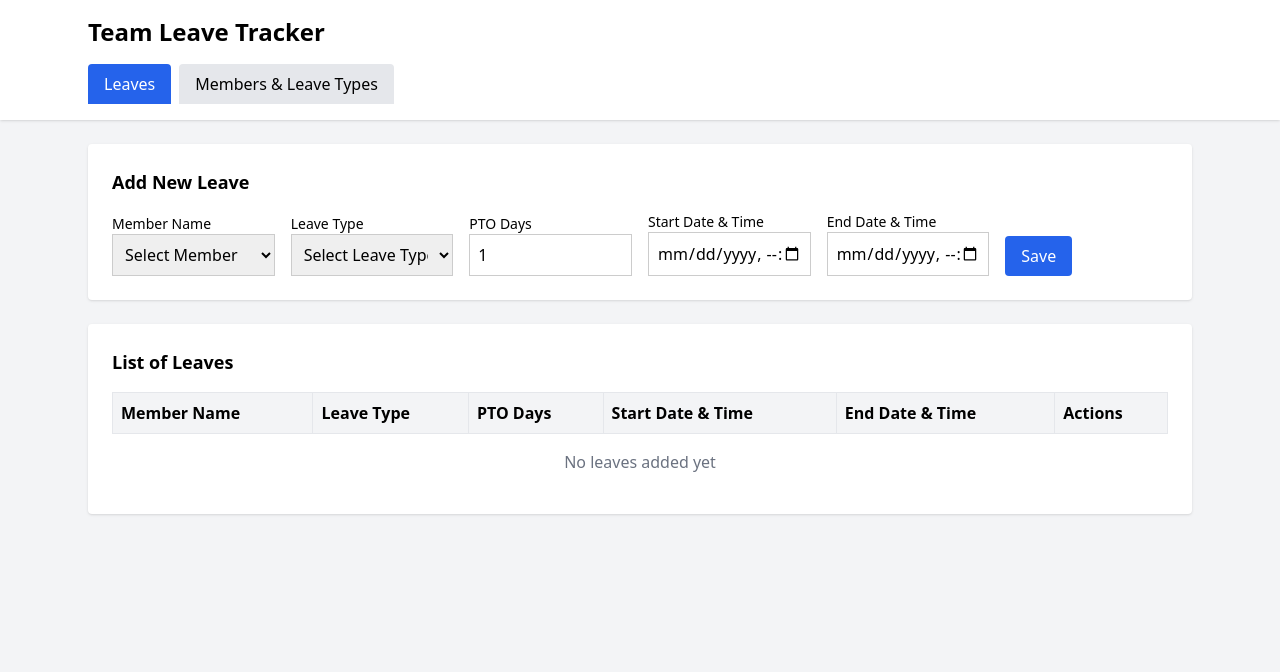
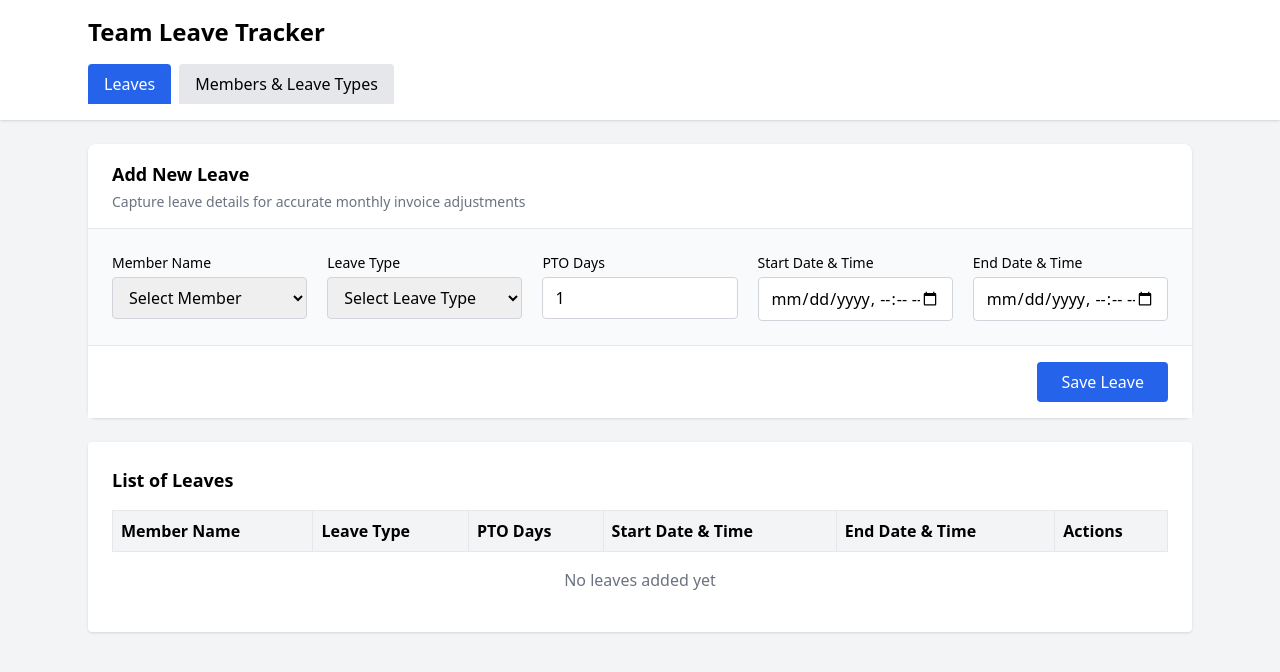
Before and after one commit to pinaki-GH/leave-tracker, a Next.js app: page / in a window 1280 px wide. Shown: the top 672 px of the page. Built offline with nearby package versions, Linux system fonts and the light colour scheme.

Commit message:
Update LeaveForm.tsx

```diff
--- a/components/LeaveForm.tsx
+++ b/components/LeaveForm.tsx
@@ -15,7 +15,7 @@ export default function LeaveForm({
   onAdd,
   onUpdate,
   editingLeave,
-  onCancelEdit
+  onCancelEdit,
 }: Props) {
   const [members, setMembers] = useState<string[]>([]);
   const [types, setTypes] = useState<string[]>([]);
@@ -24,7 +24,7 @@ export default function LeaveForm({
     leaveType: "",
     ptoDays: 1,
     startDate: "",
-    endDate: ""
+    endDate: "",
   });
 
   useEffect(() => {
@@ -51,23 +51,36 @@ export default function LeaveForm({
       leaveType: "",
       ptoDays: 1,
       startDate: "",
-      endDate: ""
+      endDate: "",
     });
   };
 
   return (
-    <div className="bg-white p-6 rounded shadow mb-6">
-      <h2 className="text-lg font-bold mb-4">
+    <div className="bg-white rounded-lg shadow mb-6">
+      {/* Header */}
+      <div className="border-b px-6 py-4">
+        <h2 className="text-lg font-semibold">
           {editingLeave ? "Edit Leave" : "Add New Leave"}
         </h2>
+        <p className="text-sm text-gray-500 mt-1">
+          Capture leave details for accurate monthly invoice adjustments
+        </p>
+      </div>
 
-      <div className="grid grid-cols-6 gap-4 items-end">
+      {/* Form Body */}
+      <div className="px-6 py-6 bg-gray-50">
+        <div className="grid grid-cols-1 md:grid-cols-2 lg:grid-cols-5 gap-5">
+          {/* Member */}
           <div>
-          <label className="block text-sm font-medium">Member Name</label>
+            <label className="block text-sm font-medium mb-1">
+              Member Name
+            </label>
             <select
-            className="w-full border p-2"
+              className="w-full rounded border border-gray-300 px-3 py-2 focus:outline-none focus:ring-2 focus:ring-blue-500"
               value={form.memberName}
-            onChange={e => setForm({ ...form, memberName: e.target.value })}
+              onChange={e =>
+                setForm({ ...form, memberName: e.target.value })
+              }
             >
               <option value="">Select Member</option>
               {members.map(m => (
@@ -76,12 +89,17 @@ export default function LeaveForm({
             </select>
           </div>
 
+          {/* Leave Type */}
           <div>
-          <label className="block text-sm font-medium">Leave Type</label>
+            <label className="block text-sm font-medium mb-1">
+              Leave Type
+            </label>
             <select
-            className="w-full border p-2"
+              className="w-full rounded border border-gray-300 px-3 py-2 focus:outline-none focus:ring-2 focus:ring-blue-500"
               value={form.leaveType}
-            onChange={e => setForm({ ...form, leaveType: e.target.value })}
+              onChange={e =>
+                setForm({ ...form, leaveType: e.target.value })
+              }
             >
               <option value="">Select Leave Type</option>
               {types.map(t => (
@@ -90,53 +108,72 @@ export default function LeaveForm({
             </select>
           </div>
 
+          {/* PTO Days */}
           <div>
-          <label className="block text-sm font-medium">PTO Days</label>
+            <label className="block text-sm font-medium mb-1">
+              PTO Days
+            </label>
             <input
               type="number"
-            className="w-full border p-2"
+              min={0.5}
+              step={0.5}
+              className="w-full rounded border border-gray-300 px-3 py-2 focus:outline-none focus:ring-2 focus:ring-blue-500"
               value={form.ptoDays}
-            onChange={e => setForm({ ...form, ptoDays: +e.target.value })}
+              onChange={e =>
+                setForm({ ...form, ptoDays: +e.target.value })
+              }
             />
           </div>
 
+          {/* Start */}
           <div>
-          <label className="block text-sm font-medium">Start Date & Time</label>
+            <label className="block text-sm font-medium mb-1">
+              Start Date & Time
+            </label>
             <input
               type="datetime-local"
-            className="w-full border p-2"
+              className="w-full rounded border border-gray-300 px-3 py-2 focus:outline-none focus:ring-2 focus:ring-blue-500"
               value={form.startDate}
-            onChange={e => setForm({ ...form, startDate: e.target.value })}
+              onChange={e =>
+                setForm({ ...form, startDate: e.target.value })
+              }
             />
           </div>
 
+          {/* End */}
           <div>
-          <label className="block text-sm font-medium">End Date & Time</label>
+            <label className="block text-sm font-medium mb-1">
+              End Date & Time
+            </label>
             <input
               type="datetime-local"
-            className="w-full border p-2"
+              className="w-full rounded border border-gray-300 px-3 py-2 focus:outline-none focus:ring-2 focus:ring-blue-500"
               value={form.endDate}
-            onChange={e => setForm({ ...form, endDate: e.target.value })}
+              onChange={e =>
+                setForm({ ...form, endDate: e.target.value })
+              }
             />
           </div>
+        </div>
+      </div>
 
-        <div className="flex gap-2">
-          <button
-            onClick={submit}
-            className="bg-blue-600 text-white px-4 py-2 rounded"
-          >
-            {editingLeave ? "Update" : "Save"}
-          </button>
-
+      {/* Actions */}
+      <div className="flex justify-end gap-3 px-6 py-4 border-t bg-white">
         {editingLeave && (
           <button
             onClick={onCancelEdit}
-              className="border px-4 py-2 rounded"
+            className="px-4 py-2 rounded border border-gray-300 text-gray-700 hover:bg-gray-100"
           >
             Cancel
           </button>
         )}
-        </div>
+
+        <button
+          onClick={submit}
+          className="px-6 py-2 rounded bg-blue-600 text-white font-medium hover:bg-blue-700"
+        >
+          {editingLeave ? "Update Leave" : "Save Leave"}
+        </button>
       </div>
     </div>
   );
```
Lines whose indentation alone changed are shown as unchanged.
